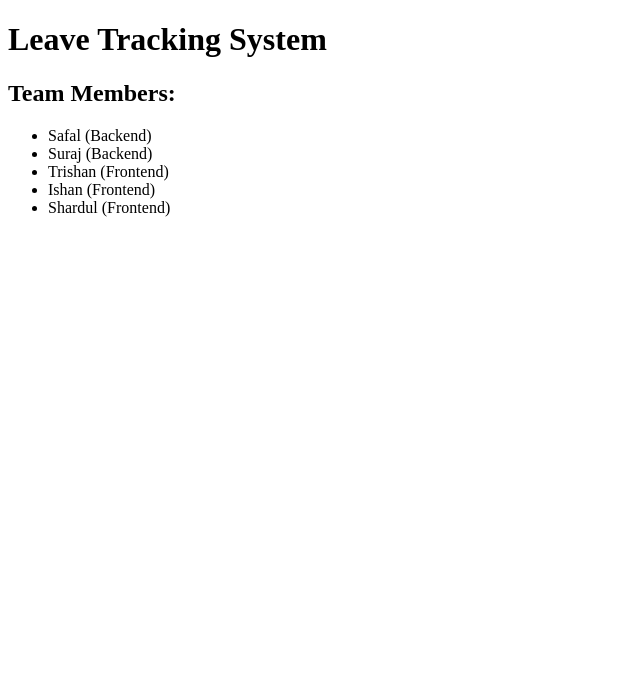
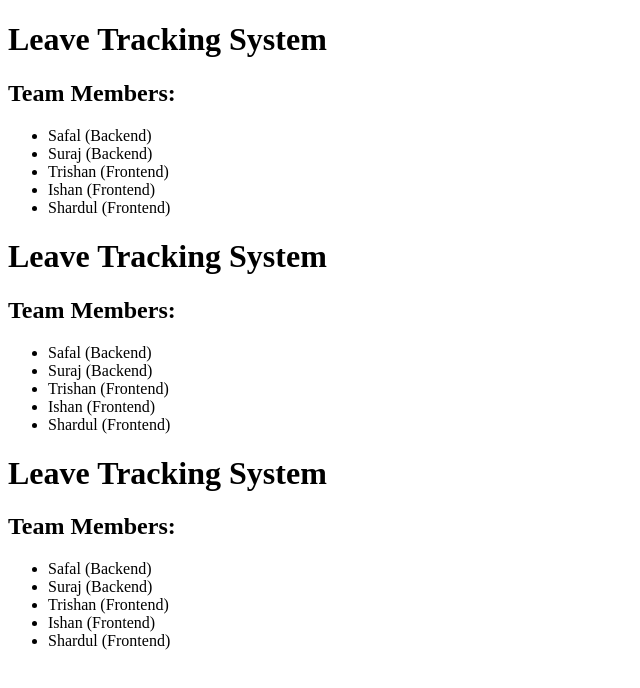
Before and after one commit to safalshrestha02/Leave-Tracking-System, a plain HTML site: page index.html in a window 1280 px wide. Shown: the whole page, without its empty margins (0-640 px from the left). Drawn offline with Linux system fonts and the light colour scheme.

Commit message:
feat: modified index

```diff
--- a/index.html
+++ b/index.html
@@ -16,5 +16,23 @@
         <li>Ishan (Frontend)</li>
         <li>Shardul (Frontend)</li>
     </ul>
+    <h1>Leave Tracking System</h1>
+    <h2>Team Members: </h2>
+    <ul>
+        <li>Safal (Backend)</li>
+        <li>Suraj (Backend)</li>
+        <li>Trishan (Frontend)</li>
+        <li>Ishan (Frontend)</li>
+        <li>Shardul (Frontend)</li>
+    </ul>
+    <h1>Leave Tracking System</h1>
+    <h2>Team Members: </h2>
+    <ul>
+        <li>Safal (Backend)</li>
+        <li>Suraj (Backend)</li>
+        <li>Trishan (Frontend)</li>
+        <li>Ishan (Frontend)</li>
+        <li>Shardul (Frontend)</li>
+    </ul>
 </body>
 </html>
```
